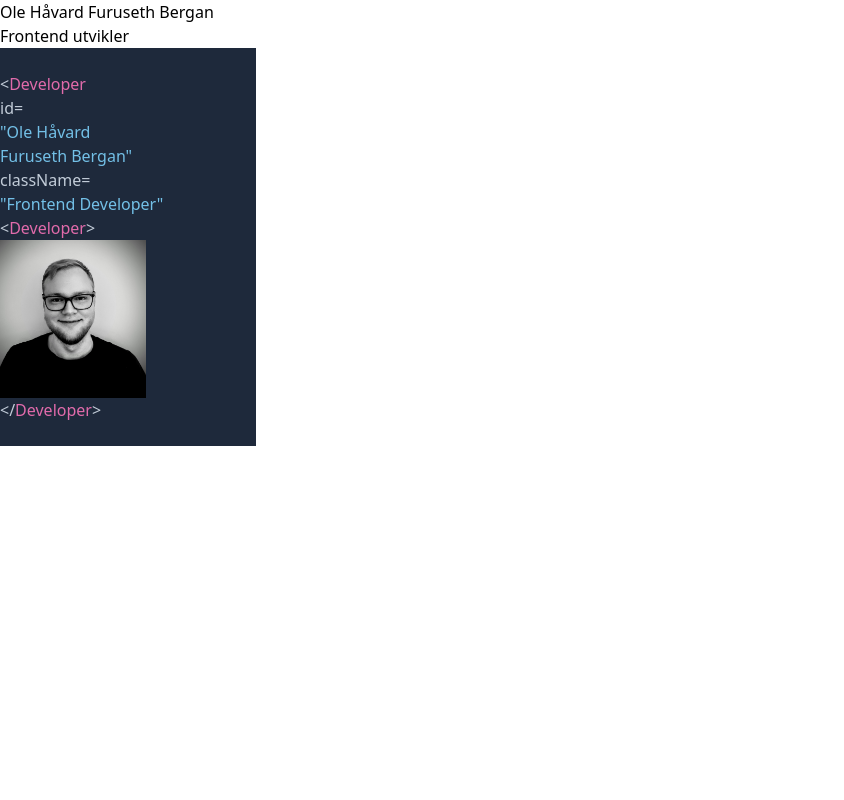
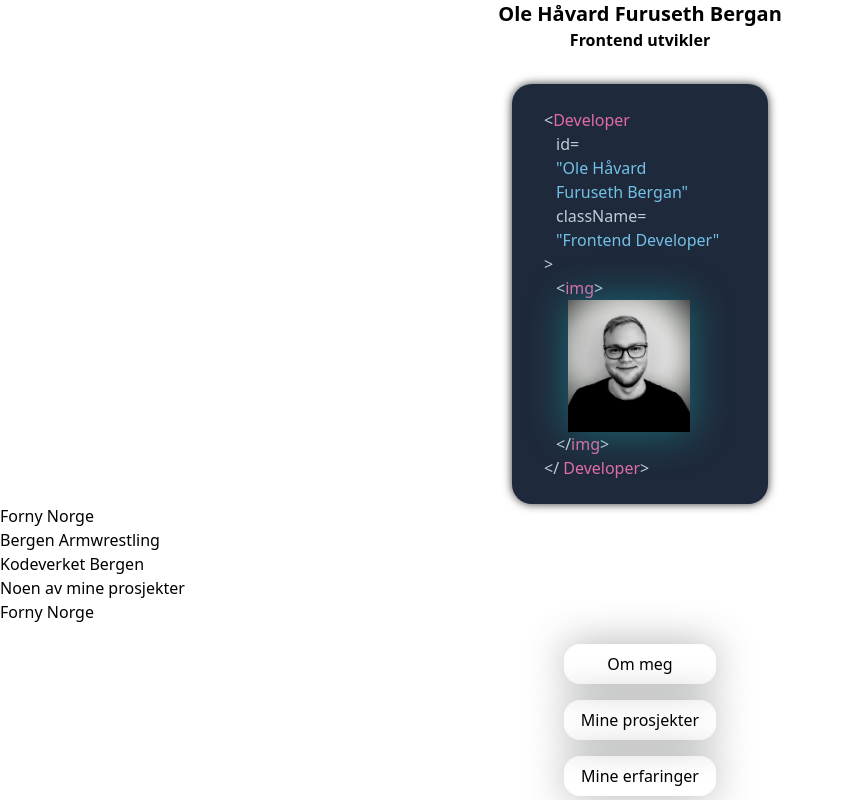
Before and after one commit to OleKoderNo/portofolio-with-tailwind, a Next.js app: page / in a window 1280 px wide. Shown: the whole page, without its empty margins (0-844 px from the left). Built offline with nearby package versions, Linux system fonts and the light colour scheme.

Commit message:
Started making outline for selection cards

```diff
--- a/pages/index.js
+++ b/pages/index.js
@@ -2,10 +2,22 @@ import Head from 'next/head'
 import Image from 'next/image'
 import { Inter } from '@next/font/google'
 import Selfie from '../public/pic_of_ole.jpg'
+import { useState } from 'react'
 
 const inter = Inter({ subsets: ['latin'] })
 
 export default function Home() {
+
+  const [fornyCard, setFornyCard] = useState(true)
+  const [bawCard, setBawCard] = useState(false)
+  const [kvbCard, setKvbCard] = useState(false)
+
+  function DeactivateState() {
+    setFornyCard(false)
+    setBawCard(false)
+    setKvbCard(false)
+  }
+
   return (
     <>
       <Head>
@@ -25,17 +37,25 @@ export default function Home() {
           href="/favicon.ico"
         />
       </Head>
-      <header>
-        <h1>
+      <header
+      className='pb-8 mx-auto font-bold text-center'
+      >
+        <h1
+        className='text-xl'
+        >
           Ole Håvard Furuseth Bergan
         </h1>
-        <h2>
+        <h2
+        className='text-l '
+        >
           Frontend utvikler
         </h2>
       </header>
       <main>
+        <div>
+
         <section
-          className=' bg-cardBG text-greyText w-64 py-6'
+          className='w-64 py-6 pl-8 mx-auto bg-cardBG text-greyText rounded-[20px] shadow-[0px_0_10px_rgba(0,0,0,0.8)]'
           >
           <p>
             &lt;
@@ -45,42 +65,63 @@ export default function Home() {
               Developer
             </span>
           </p>
-          <p>
+          <p
+          className='pl-3 '
+          >
             id=
           </p>
           <p
-            className=' text-blueText'
+            className='pl-3 text-blueText'
             >
             "Ole Håvard
           </p>
           <p
-            className=' text-blueText'
+            className='pl-3 text-blueText'
             >
             Furuseth Bergan"
           </p>
-          <p>
+          <p
+          className='pl-3'
+          >
             className=
           </p>
           <p
-            className=' text-blueText'
+            className='pl-3 text-blueText'
             >
             "Frontend Developer"
           </p>
           <p>
+            &gt;
+          </p>
+          <p
+          className='pl-3'
+          >
             &lt;
               <span
                 className=' text-pinkText'
                 >
-                Developer
+                img
               </span>
             &gt;
           </p>
           <Image
+          className='pl-6 drop-shadow-[0px_0_20px_rgba(20,205,200,0.4)]'
           src={Selfie}
           width={146}
           />
+          <p
+          className='pl-3'
+          >
+            &lt;/
+              <span
+                className=' text-pinkText'
+                >
+                img
+              </span>
+            &gt;
+          </p>
           <p>
-            &lt;/
+            &lt;/&nbsp;
             <span
                 className=' text-pinkText'
                 >
@@ -89,6 +130,82 @@ export default function Home() {
             &gt;
           </p>
         </section>
+        <section>
+          <nav>
+            <ul>
+              <li
+                onClick={() => {
+                  DeactivateState()
+                  setFornyCard(true)
+                }}
+              >
+                Forny Norge
+              </li>
+              <li
+              onClick={() => {
+                DeactivateState()
+                setBawCard(true)
+              }}
+              >
+                Bergen Armwrestling
+              </li>
+              <li
+              onClick={() => {
+                DeactivateState()
+                setKvbCard(true)
+              }}
+              >
+                Kodeverket Bergen
+              </li>
+            </ul>
+          </nav>
+          <div>
+          <h2>
+            Noen av mine prosjekter
+          </h2>
+          <div
+          className={` ${fornyCard ? "content" : "hidden"}` }
+          >
+            <h3>
+              Forny Norge
+            </h3>
+          </div>
+          <div
+          className={` ${bawCard ? "content" : "hidden"}` }
+          >
+            <h3>
+              Bergen Armwrestling Club
+            </h3>
+          </div>
+          <div
+          className={` ${kvbCard ? "content" : "hidden"}` }
+          >
+            <h3>
+              Kodeverket Bergen
+            </h3>
+          </div>
+          </div>
+        </section>
+        </div>
+        <section
+        className='flex flex-col items-center gap-4 pt-5'
+        >
+          <button
+          className='w-[152px] h-10 rounded-2xl shadow-[0px_0px_40px_rgba(55,59,61,0.4)]'
+          >
+            Om meg
+          </button>
+          <button
+          className='w-[152px] h-10  rounded-2xl shadow-[0px_0px_40px_rgba(55,59,61,0.4)]'
+          >
+            Mine prosjekter
+          </button>
+          <button
+          className='w-[152px] h-10 rounded-2xl shadow-[0px_0px_40px_rgba(55,59,61,0.4)]'
+          >
+            Mine erfaringer
+          </button>
+        </section>
       </main>
     </>
   )
```
Lines whose indentation alone changed are shown as unchanged.
